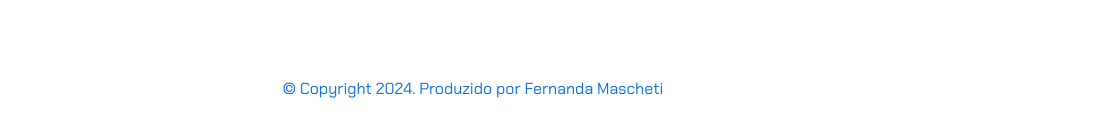
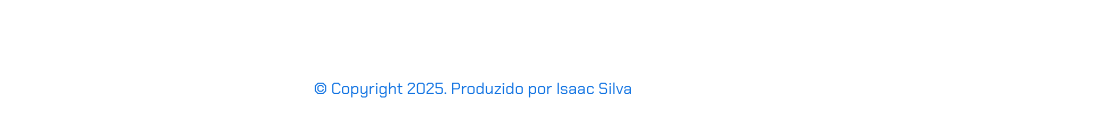
Before and after one commit to zilofantasma/portifolio-final, a plain HTML site: page index.html in a window 1280 px wide. Shown: the part 1148-1285 px from the top of the page, 167-1280 px from the left. Drawn offline with nearby package versions, Linux system fonts and the light colour scheme.

Commit message:
Update index.html

```diff
--- a/index.html
+++ b/index.html
@@ -193,10 +193,11 @@
             <i class="bi bi-github"></i>
             <a href="https://github.com/zilofantasma">GitHub</a>
         </div>
-        <p class="my-5 text-center">© Copyright 2024. Produzido por Fernanda Mascheti</p>
+        <p class="my-5 text-center">© Copyright 2025. Produzido por Isaac Silva</p>
     </footer>
 
     <script src="https://cdn.jsdelivr.net/npm/bootstrap@5.3.2/dist/js/bootstrap.bundle.min.js"></script>
 </body>
 
+
 </html>
```
